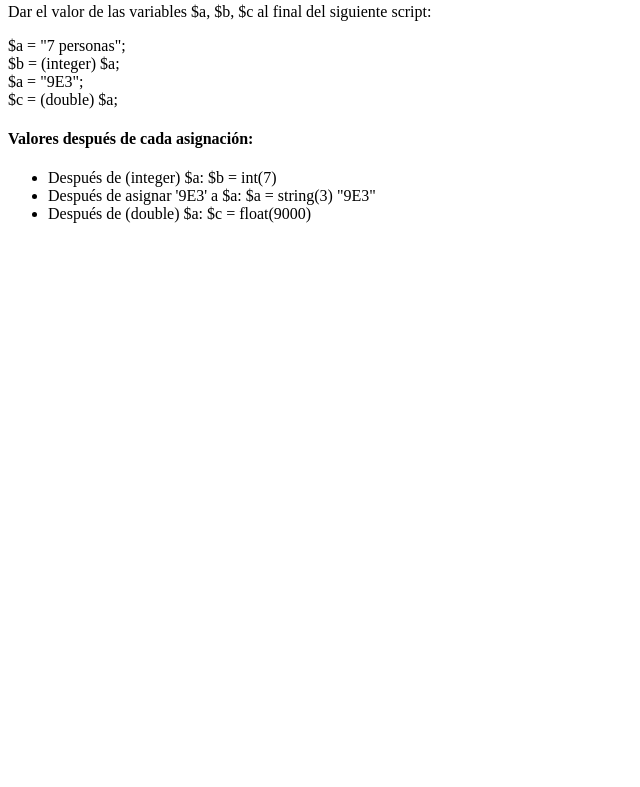
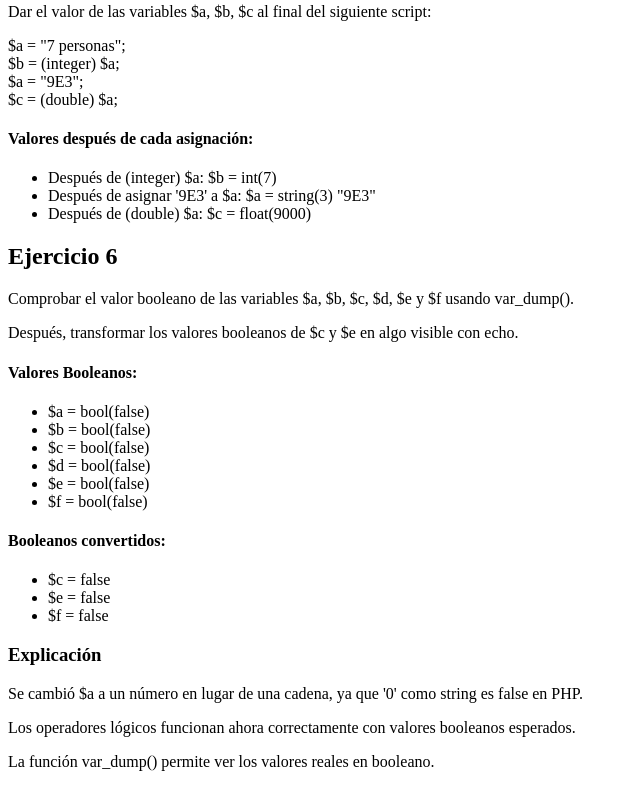
Before and after one commit to GabrielCV2003/Tecweb, a PHP site: page / in a window 1280 px wide. Shown: the part 1657-2444 px from the top of the page, without its empty margins (0-640 px from the left). Before the commit the page ends 1880 px from the top, so only its background shows below. Run offline with PHP 8.4, Linux system fonts and the light colour scheme.

Commit message:
Se realizo el ejercicio 6 y se borro de manera temporal parte del resto de los ejercicicos debido a que causaban conflicto al imprimir los resultados, posteriormente se volvio a colocar el codigo

```diff
--- a/practicas/p04/index.php
+++ b/practicas/p04/index.php
@@ -138,5 +138,40 @@
     echo "</ul>";
 ?>
 
+<h2>Ejercicio 6</h2>
+<p>Comprobar el valor booleano de las variables $a, $b, $c, $d, $e y $f usando var_dump().</p>
+<p>Después, transformar los valores booleanos de $c y $e en algo visible con echo.</p>
+
+<?php
+    $a = 0;
+    $b = true;
+    $c = false;
+    $d = ($a || $b);
+    $e = ($a && $c);
+    $f = ($a XOR $b);
+
+    echo "<h4>Valores Booleanos:</h4>";
+    echo "<ul>";
+    echo "<li>\$a = "; var_dump((bool)$a); echo "</li>"; // Se evalúa como false
+    echo "<li>\$b = "; var_dump((bool)$b); echo "</li>"; // Se evalúa como true
+    echo "<li>\$c = "; var_dump((bool)$c); echo "</li>"; // Se evalúa como false
+    echo "<li>\$d = "; var_dump((bool)$d); echo "</li>"; // Se evalúa como true
+    echo "<li>\$e = "; var_dump((bool)$e); echo "</li>"; // Se evalúa como false
+    echo "<li>\$f = "; var_dump((bool)$f); echo "</li>"; // Se evalúa como true
+    echo "</ul>";
+
+    echo "<h4>Booleanos convertidos:</h4>";
+    echo "<ul>";
+    echo "<li>\$c = " . ($c ? 'true' : 'false') . "</li>"; // false
+    echo "<li>\$e = " . ($e ? 'true' : 'false') . "</li>"; // false
+    echo "<li>\$f = " . ($f ? 'true' : 'false') . "</li>"; // true
+    echo "</ul>";
+
+    echo "<h3>Explicación</h3>";
+    echo "<p>Se cambió \$a a un número en lugar de una cadena, ya que '0' como string es false en PHP.</p>";
+    echo "<p>Los operadores lógicos funcionan ahora correctamente con valores booleanos esperados.</p>";
+    echo "<p>La función var_dump() permite ver los valores reales en booleano.</p>";
+?>
+
 </body>
 </html>
```
